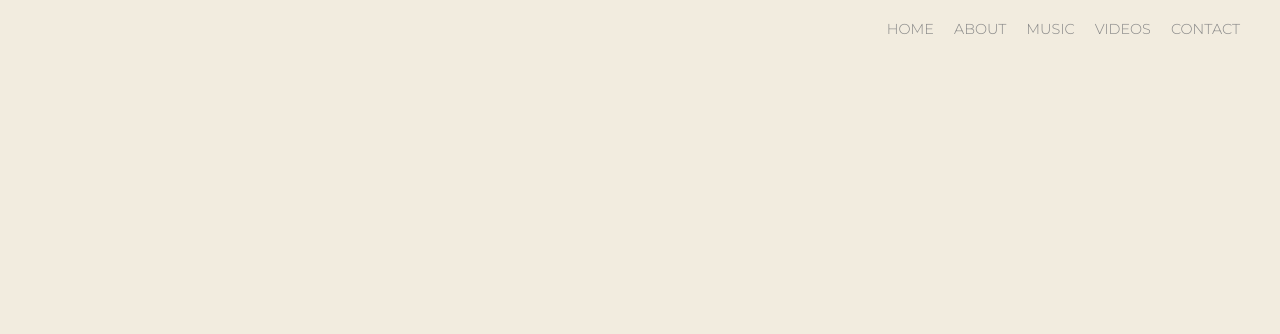
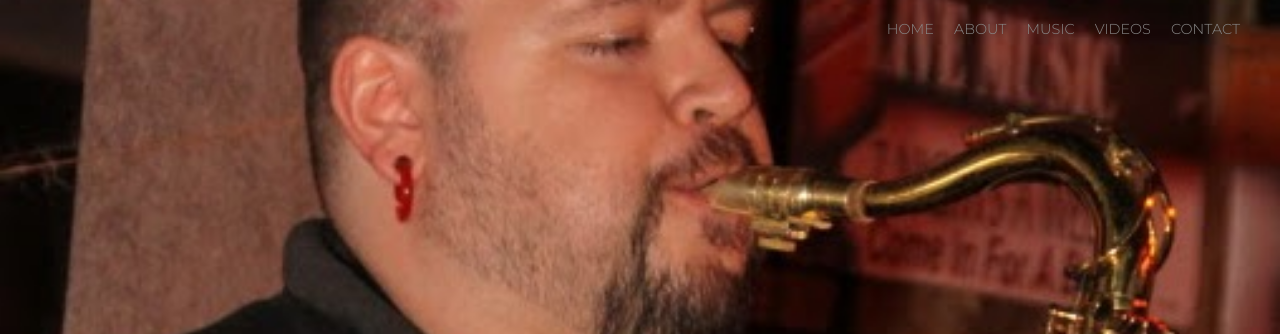
Before and after one commit to drjones23/joshdoctorjones, a plain HTML site: page index.html in a window 1280 px wide. Shown: the top 334 px of the page. Drawn offline with Linux system fonts and the light colour scheme.

Commit message:
Update index.html

```diff
--- a/index.html
+++ b/index.html
@@ -17,7 +17,7 @@
       position: relative;
       width: 100%;
       height: 100vh;
-      background: url('hero-image.jpg') center center/cover no-repeat;
+      background: url('Josh - Sax.jpg') center center/cover no-repeat;
       display: flex;
       flex-direction: column;
       justify-content: center;
```
